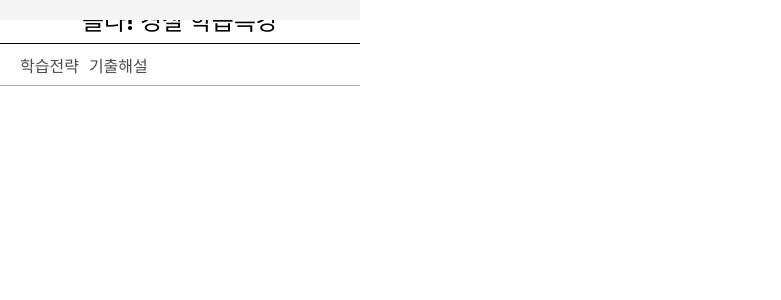
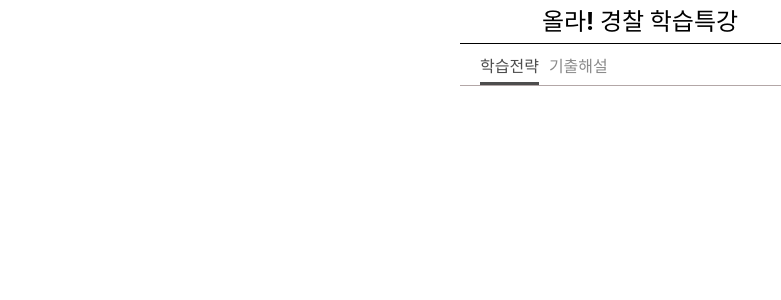
Before and after one commit to FinalProject-8/FrontEnd_Final, a React (Vite) app: page /mobile in a window 1280 px wide. Shown: the top 300 px of the page, without its empty margins (0-781 px from the left). Built offline with nearby package versions, Linux system fonts and the light colour scheme.

Commit message:
[#2] Feat: 탭 색상 변경 구현 완료

```diff
--- a/src/App.css
+++ b/src/App.css
@@ -42,6 +42,7 @@ textarea {
 }
 
 #root {
-  height: 100vh;
-  width: 100vw;
+  margin: 0 auto;
+  /* padding: 2rem; */
+  text-align: center;
 }
--- a/src/components/mobile/commentary/ListBox.tsx
+++ b/src/components/mobile/commentary/ListBox.tsx
@@ -95,6 +95,7 @@ const Button = styled.button`
   font-size: 12px;
   display: flex;
   justify-content: center;
+  align-items: center;
   color: #ffffff;
   white-space: nowrap;
 `;
--- a/src/pages/mobile/index.tsx
+++ b/src/pages/mobile/index.tsx
@@ -5,7 +5,9 @@ import MobileHeader from '../../components/mobile/header';
 import CommentaryLists from '../../components/mobile/commentary/Lists';
 import Strategy from '../../components/mobile/strategy/Strategy';
 type Props = {};
-const tabsList = ['학습전략', '기출해설'];
+interface TabProps {
+  active: boolean;
+}
 const Mobile = (props: Props) => {
   const [activeTab, setactiveTab] = useState(0);
   return (
@@ -13,13 +15,12 @@ const Mobile = (props: Props) => {
       <Headers>
         <MobileHeader />
         <Tabs>
-          {tabsList.map((tab, i) => {
-            return (
-              <Tab key={i} onClick={() => setactiveTab(i)}>
-                {tab}
-              </Tab>
-            );
-          })}
+          <Tab active={activeTab === 0} onClick={() => setactiveTab(0)}>
+            학습전략
+          </Tab>
+          <Tab active={activeTab === 1} onClick={() => setactiveTab(1)}>
+            기출해설
+          </Tab>
         </Tabs>
       </Headers>
 
@@ -43,11 +44,13 @@ const Tabs = styled.div`
   box-sizing: border-box;
   border-bottom: 1px solid #b3a7a7;
 `;
-const Tab = styled.div`
+const Tab = styled.div<TabProps>`
+  border-bottom: ${(props) => (props.active ? '3px solid #4D4D4D' : '')};
   font-weight: 700;
   font-size: 16px;
-  color: rgba(0, 0, 0, 0.7);
+  color: ${(props) => (props.active ? '#4D4D4D' : '#8B8B8B')};
 `;
+
 const Body = styled.div`
   position: relative;
   width: 360px;
```
